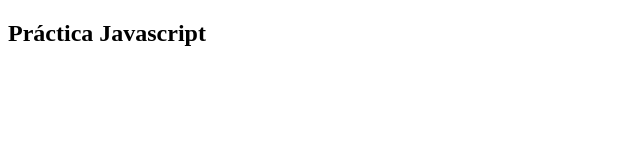
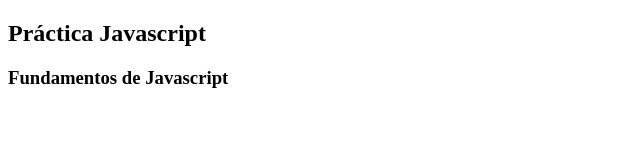
Before and after one commit to veritozy/JS-I, a plain HTML site: page index.html in a window 1280 px wide. Shown: the whole page, without its empty margins (0-640 px from the left). Drawn offline with Linux system fonts and the light colour scheme.

Commit message:
Confirmar cuarto cambio

```diff
--- a/index.html
+++ b/index.html
@@ -7,5 +7,6 @@
 </head>
 <body>
     <h2>Práctica Javascript</h2>
+    <h3>Fundamentos de Javascript</h3>
 </body>
 </html>
```
